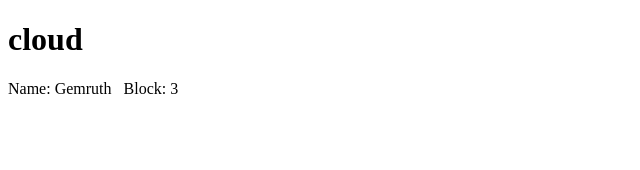
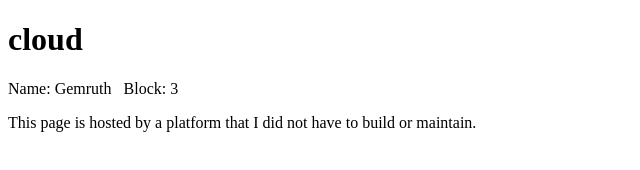
Before and after one commit to gemruthreychelle/albarida-lab1-site, a plain HTML site: page index.html in a window 1280 px wide. Shown: the whole page, without its empty margins (0-640 px from the left). Drawn offline with Linux system fonts and the light colour scheme.

Commit message:
Add hosting explanation paragraph to index.html
Added a paragraph explaining hosting details.

```diff
--- a/index.html
+++ b/index.html
@@ -2,3 +2,5 @@
 <html><head><title>My Cloud Lab</title></head>
 <body><h1>cloud</h1>
 <p>Name: Gemruth &nbsp; Block: 3 </p>
+<p>This page is hosted by a platform that I did not have to build or maintain.</p>
+</body></html>
```
